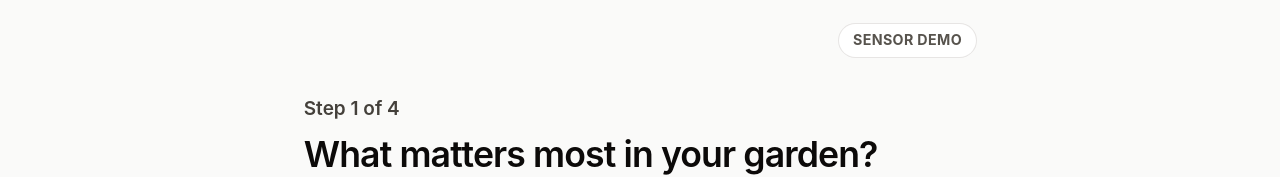
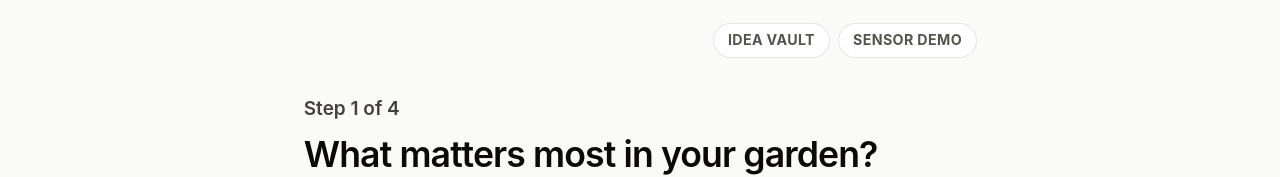
Before and after one commit to lornemarkham/elk-garden, a React (Vite) app in the folder frontend/: page /setup in a window 1280 px wide. Shown: the top 177 px of the page. Built offline with nearby package versions, Linux system fonts and the light colour scheme.

Commit message:
Add idea vault prototype link

```diff
--- a/frontend/src/components/AppShell.tsx
+++ b/frontend/src/components/AppShell.tsx
@@ -3,7 +3,6 @@ import { NavLink, Outlet, useLocation } from 'react-router-dom'
 import clsx from 'clsx'
 import { useEffect, useState, type ReactNode } from 'react'
 import { FakeSensorPanel } from './dev/FakeSensorPanel'
-import { useGarden } from '../lib/useGarden'
 
 /** Readable line length on large screens; comfortable on small laptops and phones. */
 const CONTENT_MAX = 'max-w-[720px]'
@@ -87,7 +86,6 @@ function BottomNav() {
 }
 
 export function AppShell() {
-  const { gardenMode } = useGarden()
   const location = useLocation()
   const [demoModeEnabled, setDemoModeEnabled] = useState(() => {
     const params = new URLSearchParams(window.location.search)
@@ -96,8 +94,6 @@ export function AppShell() {
       localStorage.getItem(DEMO_MODE_STORAGE_KEY) === 'true'
     )
   })
-  const showIdeaVault = gardenMode === 'production'
-
   useEffect(() => {
     const params = new URLSearchParams(location.search)
     if (params.get('demo') === '1') {
@@ -130,7 +126,6 @@ export function AppShell() {
         )}
       >
         <div className="mb-4 flex flex-wrap justify-end gap-2">
-          {showIdeaVault ? (
           <NavLink
             to="/ideas"
             className={({ isActive }) =>
@@ -144,7 +139,6 @@ export function AppShell() {
           >
             Idea Vault
           </NavLink>
-          ) : null}
           {demoModeEnabled ? (
             <span className="rounded-full bg-emerald-50 px-3 py-1.5 text-xs font-bold uppercase tracking-wide text-emerald-950 ring-1 ring-emerald-200">
               Sensor Demo On
```
Lines whose indentation alone changed are shown as unchanged.
